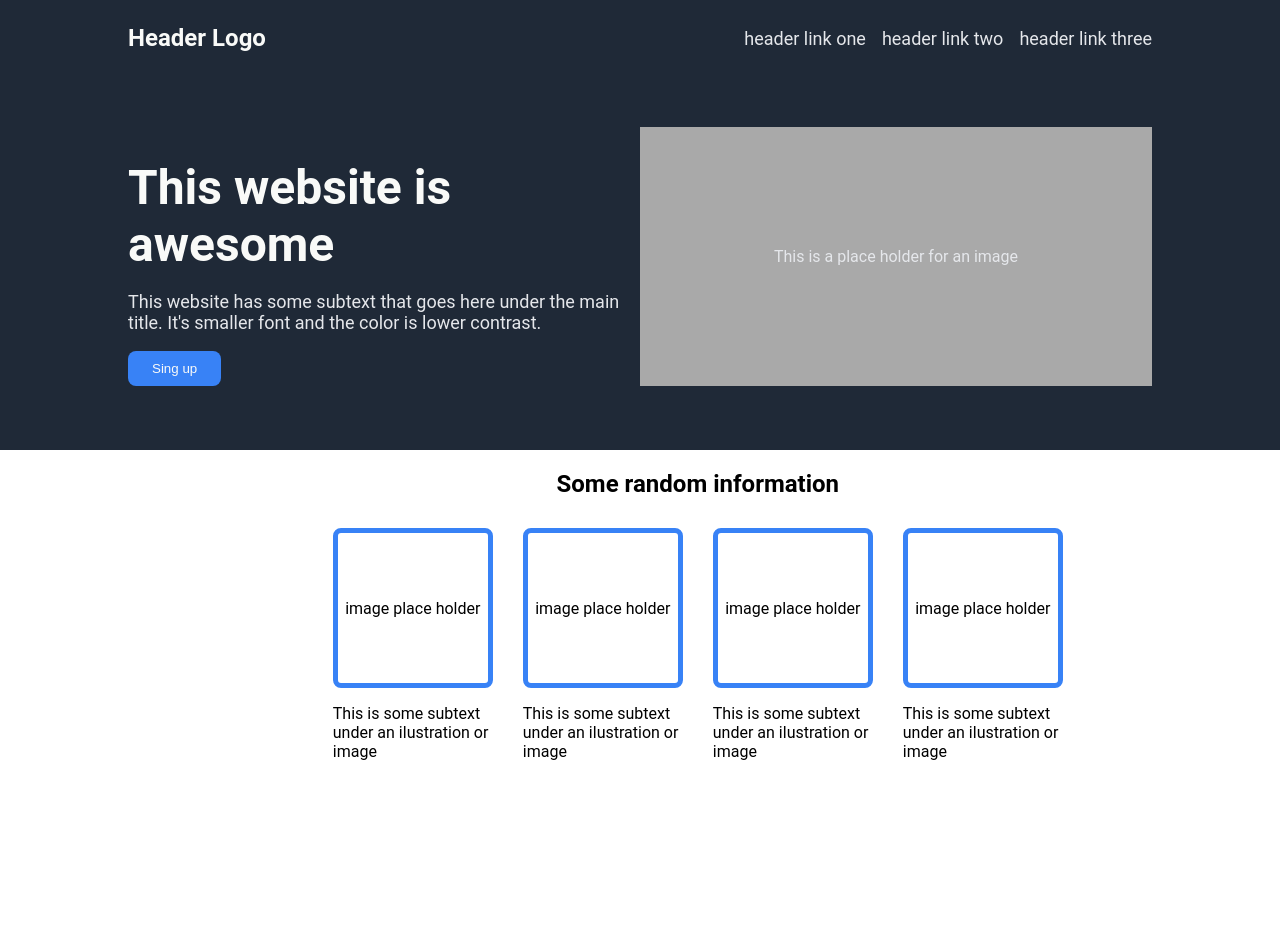
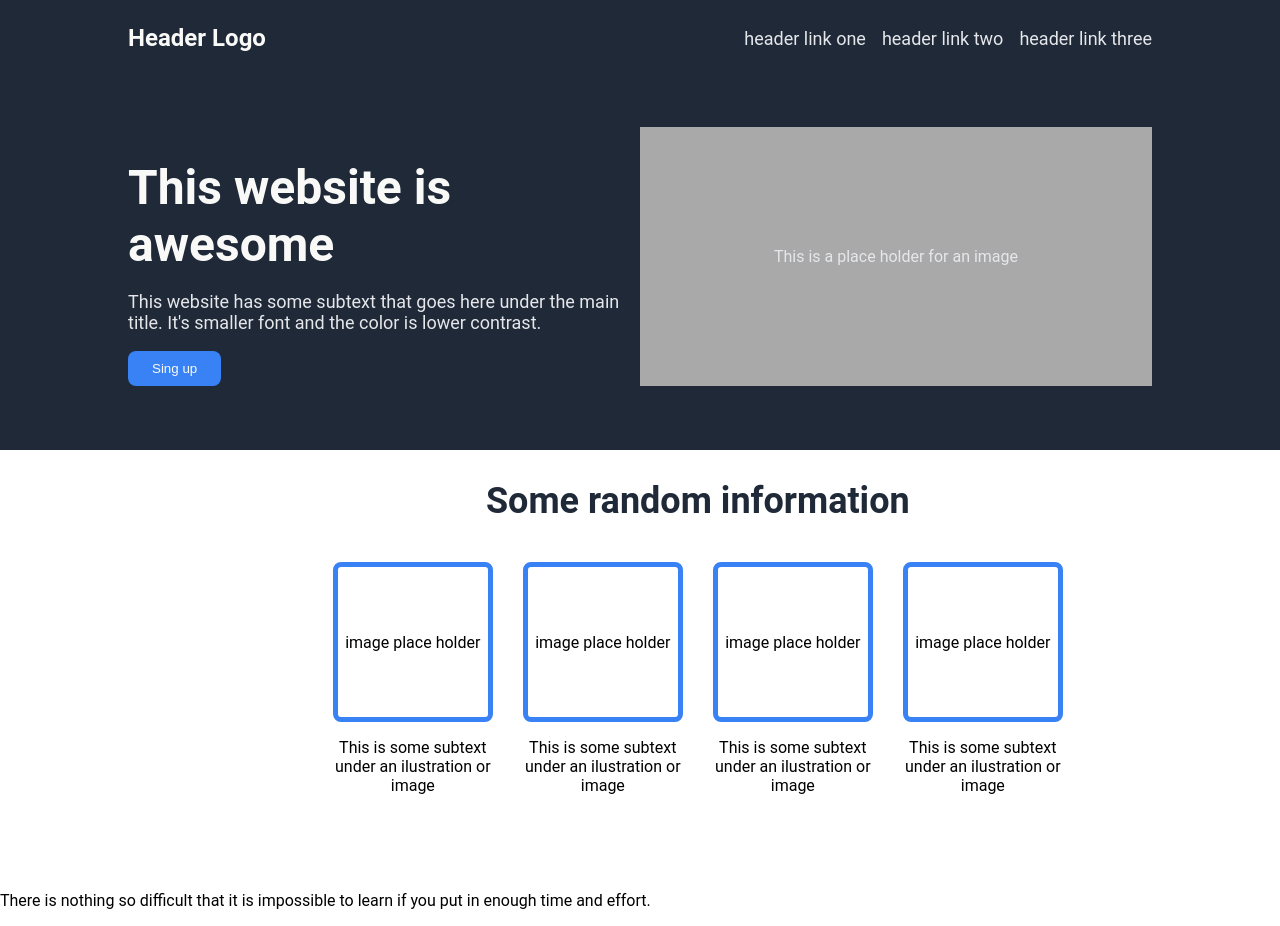
Before and after one commit to CabinetSpyder/odin-landing-page, a plain HTML site: page index.html in a window 1280 px wide. Before the commit the page ends 841 px from the top, so only its background shows below. Drawn offline with Linux system fonts and the light colour scheme.

Commit message:
Minor changes to the random info section

```diff
--- a/index.html
+++ b/index.html
@@ -39,7 +39,7 @@
         <div class="rand-info">
             <h2>Some random information</h2>
             <div class="rand-info-content">
-                <div>
+                <div class="rand-info-unit">
                     <div class="rand-info-img">
                         <p>image place holder</p>
                     </div>
@@ -48,7 +48,7 @@
                     </p>
 
                 </div>
-                <div>
+                <div class="rand-info-unit">
                     <div class="rand-info-img">
                         <p>image place holder</p>
                     </div>
@@ -57,7 +57,7 @@
                     </p>
 
                 </div>
-                <div>
+                <div class="rand-info-unit">
                     <div class="rand-info-img">
                         <p>image place holder</p>
                     </div>
@@ -66,7 +66,7 @@
                     </p>
 
                 </div>
-                <div>
+                <div class="rand-info-unit">
                     <div class="rand-info-img">
                         <p>image place holder</p>
                     </div>
@@ -80,7 +80,10 @@
         </div>
 
         <div class="hero-quote">
-
+            <p>
+                There is nothing so difficult that it is impossible to
+                learn if you put in enough time and effort.
+            </p>
         </div>
 
         <div class="footter">
--- a/style.css
+++ b/style.css
@@ -107,6 +107,10 @@ div.header-content button{
 
 div.rand-info h2 {
     padding-bottom: 1%;
+    font-size: 36px;
+    font-weight: extra-bold;
+    color: #1F2937;
+
 }
 
 .rand-info-content{
@@ -117,6 +121,14 @@ div.rand-info h2 {
     padding: 20%;
     padding-top: 0;
     padding-bottom: 0;
+}
+
+.rand-info-unit{
+    display: flex;
+    flex-flow: column wrap;
+    align-items: center;
+    align-content: center;
+    text-align: center;
 }
 
 .rand-info-img{
```
